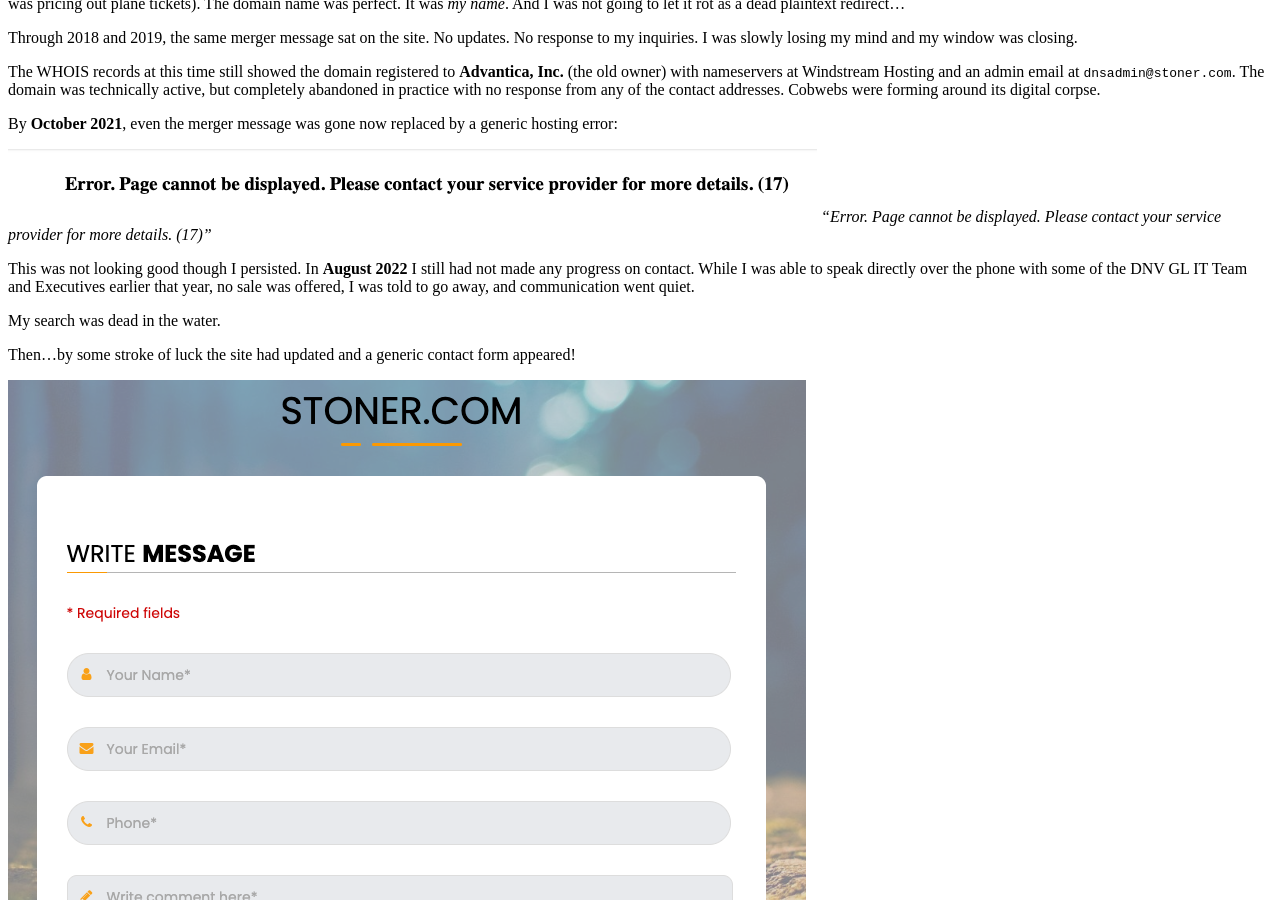
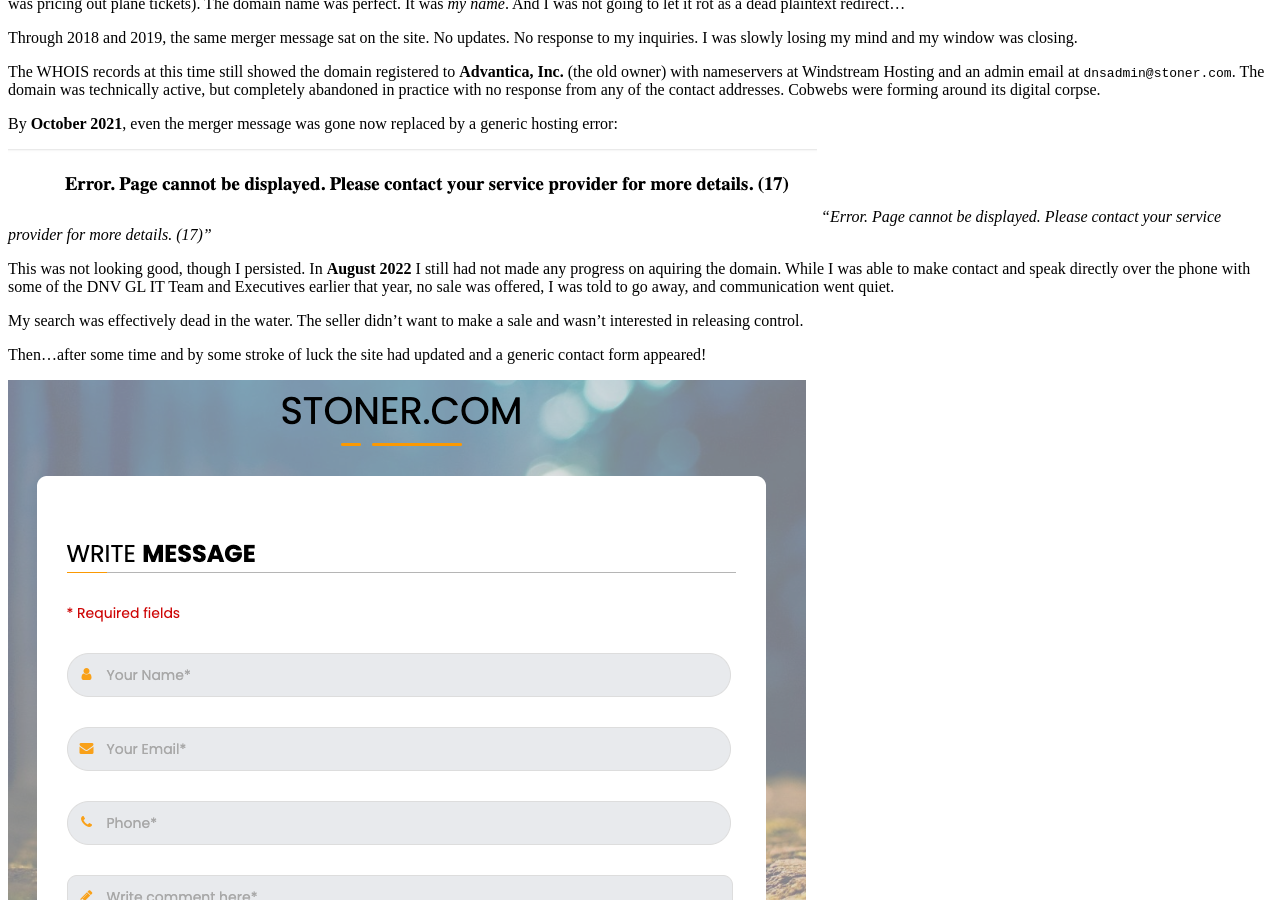
Before and after one commit to ronaldstoner/ron, a Jekyll site: the page built from _posts/2026-03-10-The_History_Of_Stoner_._com.md, in a window 1280 px wide and 900 px high, scrolled down 11700 px. Built offline with Jekyll 4.4.1, drawn with Linux system fonts in a browser that asks for light colours.

Commit message:
Post: History of stoner.com fixes

```diff
--- a/_posts/2026-03-10-The_History_Of_Stoner_._com.md
+++ b/_posts/2026-03-10-The_History_Of_Stoner_._com.md
@@ -153,11 +153,11 @@ By **October 2021**, even the merger message was gone now replaced by a generic
 ![](https://raw.githubusercontent.com/ronaldstoner/ron/gh-pages/images/stonercom/2021-oct.png)
 *"Error. Page cannot be displayed. Please contact your service provider for more details. (17)"*
 
-This was not looking good though I persisted. In **August 2022** I still had not made any progress on contact. While I was able to speak directly over the phone with some of the DNV GL IT Team and Executives earlier that year, no sale was offered, I was told to go away, and communication went quiet.
+This was not looking good, though I persisted. In **August 2022** I still had not made any progress on aquiring the domain. While I was able to make contact and speak directly over the phone with some of the DNV GL IT Team and Executives earlier that year, no sale was offered, I was told to go away, and communication went quiet.
 
-My search was dead in the water.
+My search was effectively dead in the water. The seller didn't want to make a sale and wasn't interested in releasing control.
 
-Then...by some stroke of luck the site had updated and a generic contact form appeared!
+Then...after some time and by some stroke of luck the site had updated and a generic contact form appeared!
 
 ![](https://raw.githubusercontent.com/ronaldstoner/ron/gh-pages/images/stonercom/2022-aug.png)
 *A New Contact Form Appears - circa late 2022*
```
